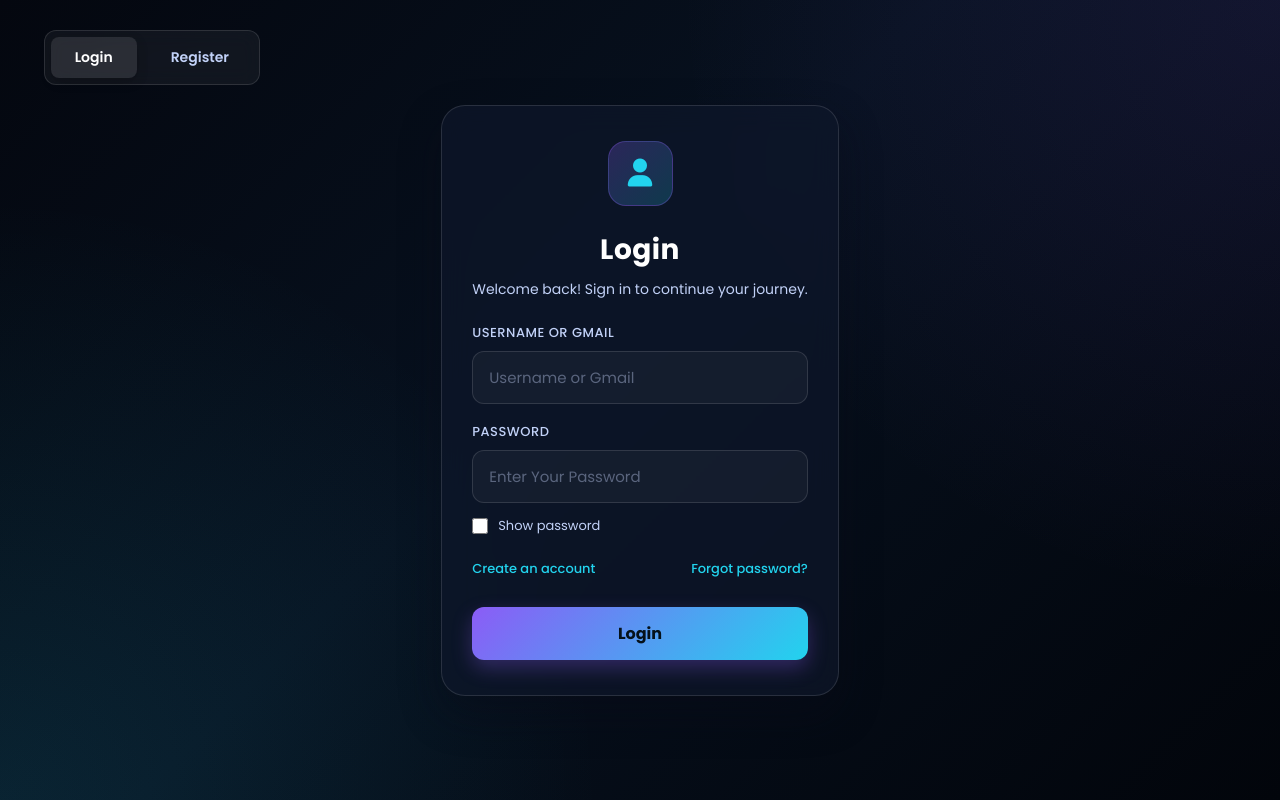
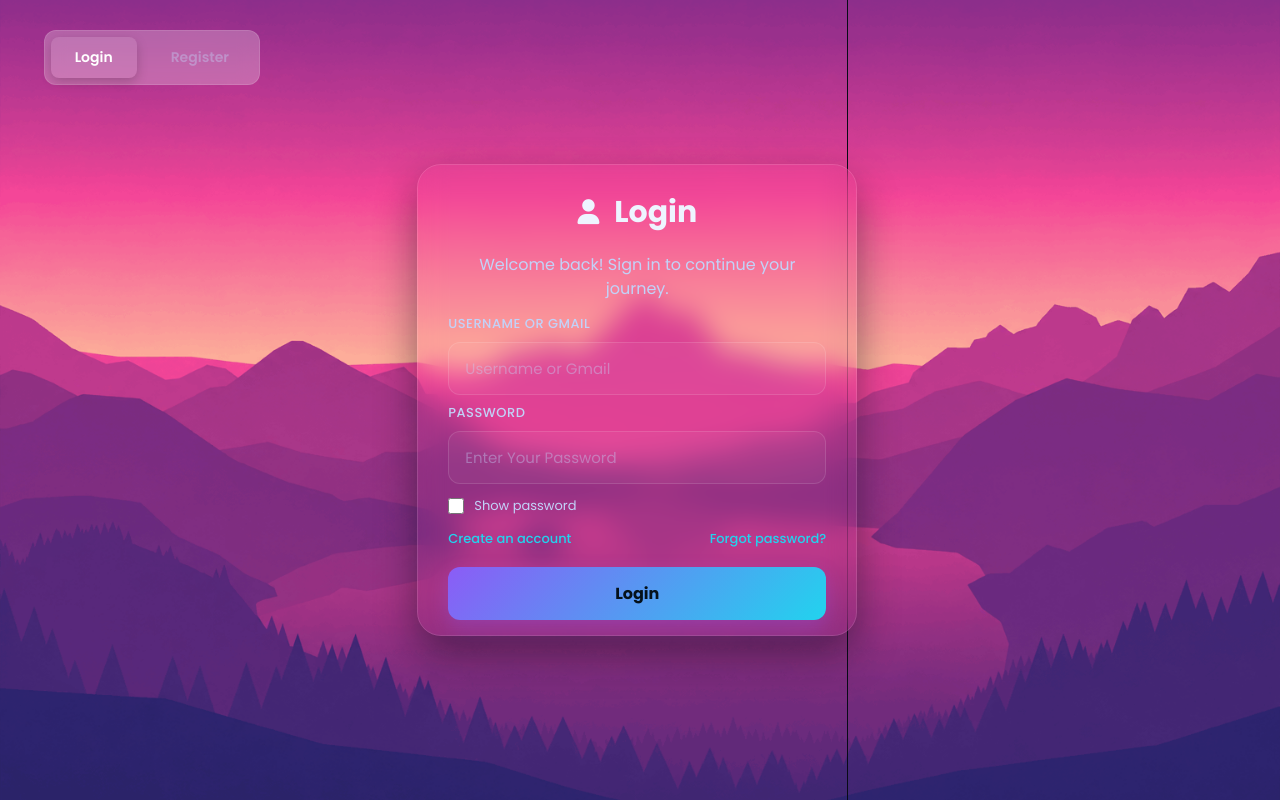
Before and after one commit to Programming-with-Abhinav/Personal-Work-Manage-Assistant-, a website: page login.html in a window 1280 px wide. Drawn offline with Linux system fonts and the light colour scheme.

Commit message:
Chnage layout login

```diff
--- a/login.html
+++ b/login.html
@@ -1,16 +1,20 @@
 <!doctype html>
 <html lang="en">
+
 <head>
 	<meta charset="UTF-8" />
 	<meta name="viewport" content="width=device-width, initial-scale=1.0" />
 	<title>Abhinav Workshop</title>
 	<link rel="stylesheet" href="style/login.css" />
-		<link
-			rel="stylesheet"
-			href="https://cdnjs.cloudflare.com/ajax/libs/font-awesome/6.5.1/css/all.min.css" />
+	<link rel="stylesheet" href="https://cdnjs.cloudflare.com/ajax/libs/font-awesome/6.5.1/css/all.min.css" />
+	 <link rel="preload" as="image" href="assets/Login-page-body-background.png" fetchpriority="high" media="(min-width: 1024px)">
+    <link rel="preload" as="image" href="assets/Login-page-body-background.png" fetchpriority="high" media="(max-width: 1023px)">
 </head>
+
 <body>
+
 	<div class="content">
+		<div class="backgound-image"></div>
 		<header>
 			<nav class="nav-bar-btn" id="navBar">
 				<button id="loginBtn" class="log-btn active">Login</button>
@@ -21,9 +25,9 @@
 			<form id="loginForm" class="card">
 				<div class="login-icon">
 					<i class="fa-solid fa-user"></i>
+					<h2>Login</h2>
 				</div>
 				<div class="form-top">
-						<h2>Login</h2>
 					<p class="subtext">
 						Welcome back! Sign in to continue your journey.
 					</p>
@@ -31,19 +35,12 @@
 
 				<div class="name">
 					<span>Username or Gmail</span>
-						<input
-							type="email"
-							id="loginEmail"
-							placeholder="Username or Gmail"
-							autocomplete="email" />
+					<input type="email" id="loginEmail" placeholder="Username or Gmail" autocomplete="email" />
 				</div>
 
 				<div class="passward">
 					<span>Password</span>
-						<input
-							type="password"
-							id="loginPassword"
-							placeholder="Enter Your Password"
+					<input type="password" id="loginPassword" placeholder="Enter Your Password"
 						autocomplete="current-password" />
 				</div>
 
@@ -66,10 +63,10 @@
 			<form id="registerForm" class="card hidden">
 				<div class="register-icon">
 					<i class="fa-solid fa-user-plus"></i>
+					<h2>Create Account</h2>
 				</div>
 
 				<div class="form-top">
-						<h2>Create Account</h2>
 					<p class="subtext">
 						Create your account to get started with your journey.
 					</p>
@@ -80,11 +77,12 @@
 				</div>
 				<div class="email">
 					<span>Enter Your Email:</span>
-						<input type="email" id="email" placeholder="Email" />
+					<input type="email" id="email" placeholder="Email" autocomplete="
+					email"/>
 				</div>
 				<div class="number">
 					<span>Phone Number:</span>
-						<input type="tel" id="phone" placeholder="Phone Number" />
+					<input type="tel" id="phone" placeholder="Phone Number" autocomplete="tel"/>
 				</div>
 				<div class="number">
 					<span>Pincode (for recovery):</span>
@@ -96,10 +94,7 @@
 				</div>
 				<div class="retype-passward">
 					<span>Re-password</span>
-						<input
-							type="password"
-							id="confirmPassword"
-							placeholder="Confirm Password" />
+					<input type="password" id="confirmPassword" placeholder="Confirm Password" />
 				</div>
 
 				<label class="show-pass">
@@ -163,10 +158,7 @@
 				</div>
 				<div class="retype-passward">
 					<span>Confirm New Password:</span>
-						<input
-							type="password"
-							id="confirmNewPassword"
-							placeholder="Confirm New Password" />
+					<input type="password" id="confirmNewPassword" placeholder="Confirm New Password" />
 				</div>
 
 				<label class="show-pass">
@@ -187,4 +179,5 @@
 	</div>
 	<script src="script/auth.js" defer></script>
 </body>
+
 </html>
--- a/style/login.css
+++ b/style/login.css
@@ -33,9 +33,8 @@ body {
 	justify-content: center;
 	align-items: center;
 	padding: 40px;
-	background: radial-gradient(circle at top right, rgba(139, 92, 246, 0.10), transparent 40%),
-		radial-gradient(circle at bottom left, rgba(34, 211, 238, 0.10), transparent 40%),
-		linear-gradient(135deg, #04070f 0%, #07111f 45%, #02050b 100%);
+    background: url('../assets/Login-page-body-background.png') no-repeat center center fixed;
+	background-size: cover;
 	position: relative;
 	min-height: 100vh;
 	overflow-x: hidden;
@@ -55,7 +54,7 @@ header {
 	right: 380px;
 	display: flex;
 	gap: 10px;
-	background: rgba(255, 255, 255, 0.05);
+	background: rgba(255, 255, 255, 0.25);
 	padding: 6px;
 	border-radius: 12px;
 	border: 1px solid var(--border);
@@ -71,7 +70,7 @@ header {
 	font-weight: 600;
 	transition: all 0.3s ease;
 	background: transparent;
-	color: var(--muted);
+	color: rgba(194, 210, 248, 0.4);
 }
 
 .nav-bar-btn button:hover {
@@ -95,7 +94,6 @@ header {
 /* FORM CARD */
 .card {
 	width: min(440px, 100%);
-	background: var(--card);
 	backdrop-filter: blur(14px);
 	border: 1px solid var(--border);
 	box-shadow: var(--shadow);
@@ -104,8 +102,8 @@ header {
 	align-items: center;
 	justify-content: center;
 	flex-direction: column;
-	gap: 18px;
-	padding: 35px 30px;
+	gap: 8px;
+	padding: 15px 30px;
 	transition: transform 0.3s ease, border-color 0.3s ease;
 }
 
@@ -116,21 +114,22 @@ header {
 
 .login-icon,
 .register-icon {
-	width: 65px;
+	width: 100%;
 	height: 65px;
 	display: flex;
 	align-items: center;
 	justify-content: center;
+	gap: 15px;
 	border-radius: 18px;
-	background: linear-gradient(135deg, rgba(139, 92, 246, 0.25), rgba(34, 211, 238, 0.2));
-	border: 1px solid rgba(139, 92, 246, 0.3);
-	margin-bottom: 5px;
+}
+
+.login-icon h2{
+	font-size: 30px;
 }
 
 .login-icon i,
-.register-icon i {
-	font-size: 28px;
-	color: var(--primary-2);
+.register-icon i{
+	font-size: 25px;
 }
 
 .form-top {
@@ -148,9 +147,8 @@ header {
 
 .subtext {
 	color: var(--muted);
-	font-size: 14px;
+	font-size: 16px;
 	line-height: 1.5;
-	margin-top: 8px;
 }
 
 /* INPUTS */
@@ -216,7 +214,7 @@ header {
 	font-size: 13px;
 	user-select: none;
 	cursor: pointer;
-	margin-top: -5px;
+	margin-top: 4px;
 }
 
 .show-pass input {
```
Also changed, not shown: assets/Login-page-body-background.png (added). Lines whose indentation alone changed are shown as unchanged.
